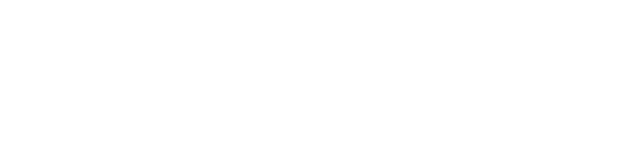
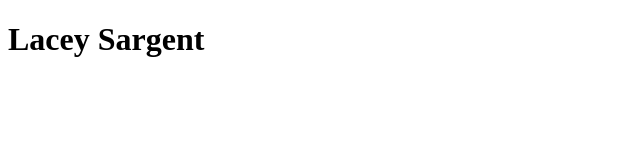
Before and after one commit to illfigureMcCay/Practice-assignment, a plain HTML site: page Index.html in a window 1280 px wide. Shown: the whole page, without its empty margins (0-640 px from the left). Drawn offline with Linux system fonts and the light colour scheme.

Commit message:
Lacey Sargent

```diff
--- a/Index.html
+++ b/Index.html
@@ -7,6 +7,6 @@
     <title>Caleb Flowers</title>
 </head>
 <body>
-
+    <h1>Lacey Sargent</h1>
 </body>
 </html>
```
